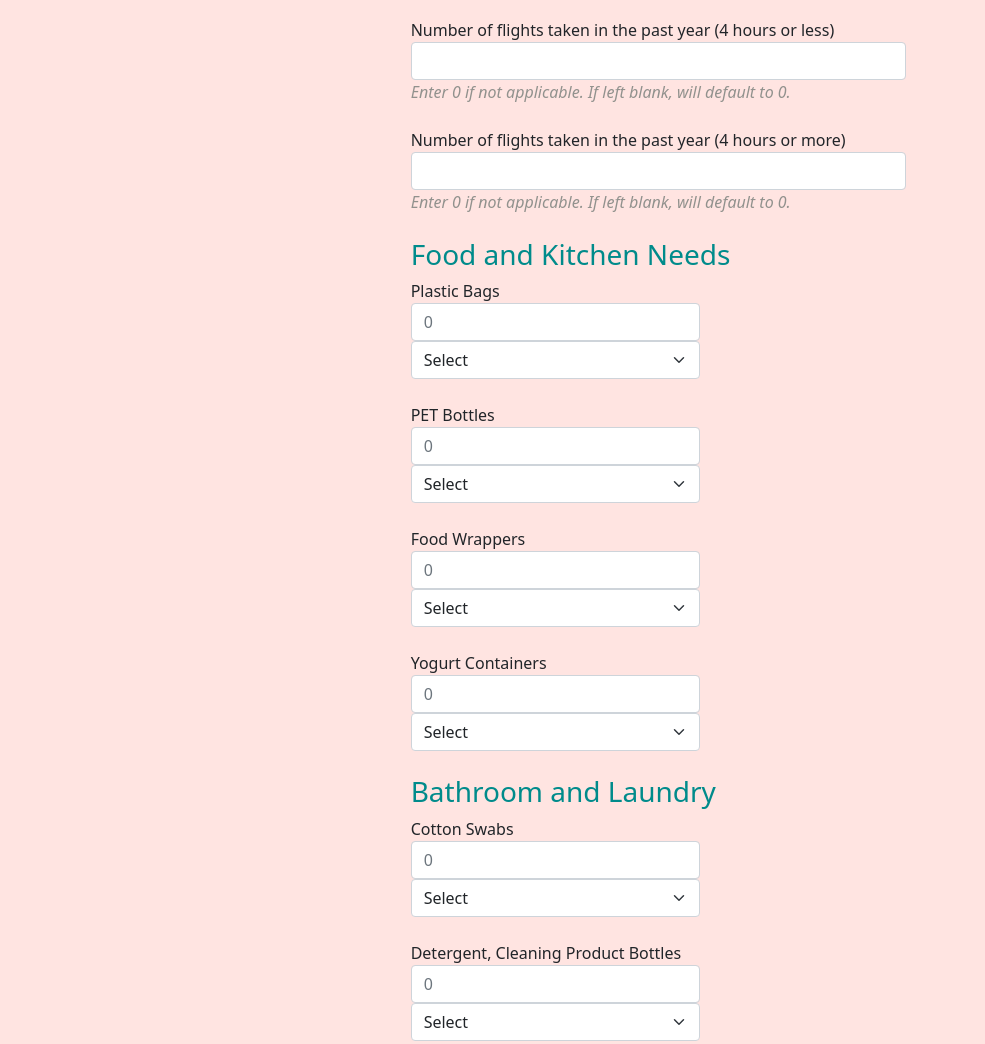
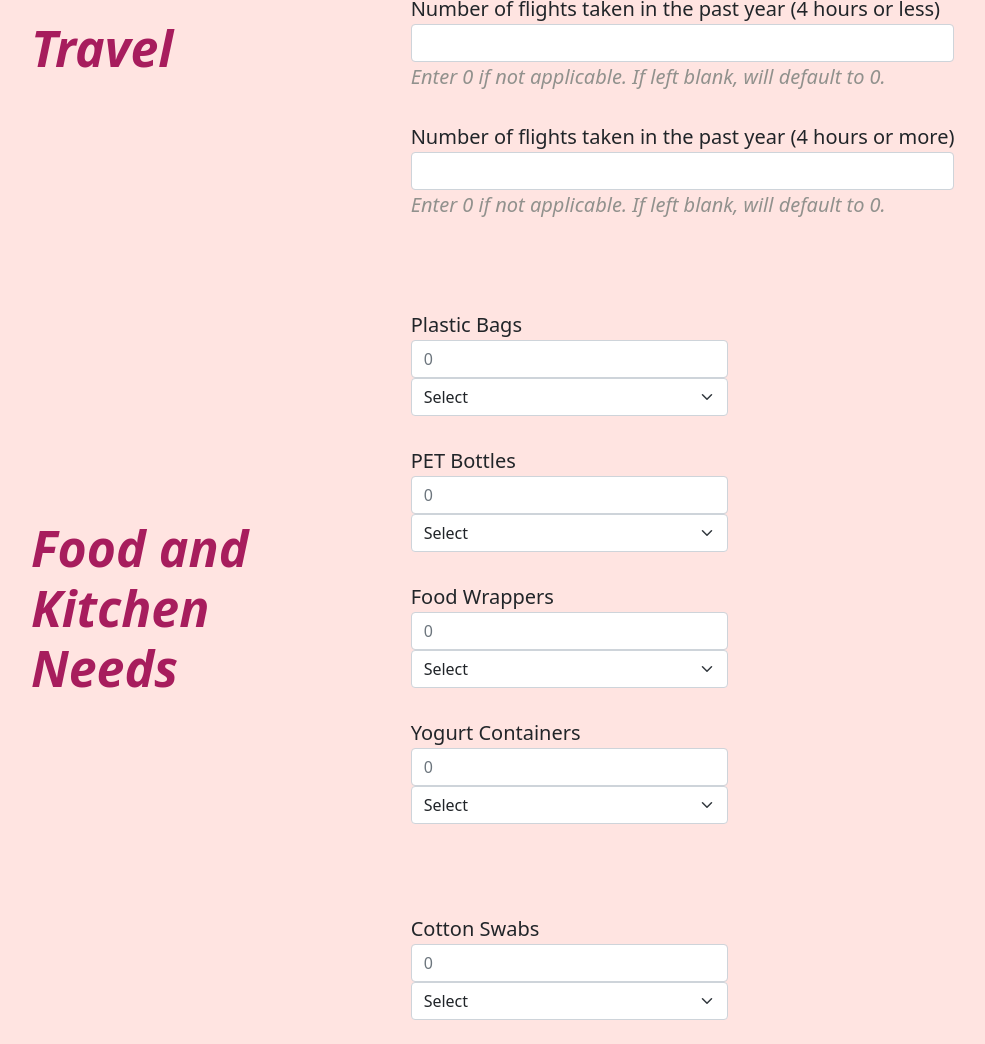
Before and after one commit to shreya-jpg/cocal-website, a plain HTML site: page index.html in a window 1280 px wide. Shown: the part 730-1774 px from the top of the page, without its empty margins (56-1041 px from the left). Drawn offline with nearby package versions, Linux system fonts and the light colour scheme; a script that the page names is missing; some icons are missing.

Commit message:
Update index.html

```diff
--- a/index.html
+++ b/index.html
@@ -13,6 +13,18 @@
         rel="stylesheet">
     <link rel="stylesheet" type="text/css" href="style.css">
     <title>CoCAL</title>
+	    <style>
+        #travel-label{
+            padding-left: 75px;
+            font-size: 50px;
+            font-weight: bolder;
+            font-style: italic;
+            color: rgb(167, 29, 93);
+        }
+        #form{
+            font-size: 20px;
+        }
+    </style>
 </head>
 
 <body>
@@ -194,12 +206,22 @@
     <div class="container-fluid">
 		<div class="row">
 			<div class="col-xs-12 col-sm-4 col-md-4 col-lg-4">
-				<section ></section>
+				<section ><br><br><br><br><br><br><br><br>
+                    <h3 class="form-section-label" id="travel-label"><i class="fa fa-globe" aria-hidden="true"></i>
+                        Travel</h3><br><br><br><br><br><br><br><br><br><br><br><br><br><br><br><br><br><br>
+
+                    <h3 class="form-section-label travel" id="travel-label"><i class="fa fa-globe" aria-hidden="true"></i>
+                        Food and Kitchen Needs</h3><br><br><br><br><br><br><br><br><br><br><br><br><br><br><br><br><br><br><br><br><br><br>
+                        <h3 class="form-section-label" id="travel-label"><i class="fa fa-globe" aria-hidden="true"></i>
+                            Bathroom and Laundry</h3><br><br><br><br><br><br><br><br><br><br><br><br><br><br><br><br><br><br><br><br><br><br<br><br><br><br><br><br><br>><br><br>
+
+                    <h3 class="form-section-label" id="travel-label"><i class="fa fa-globe" aria-hidden="true"></i>
+                        Disposable Containers and Packaging</h3>
+                </section>
 			</div>
             <div id="form">
                 <form>
-                    <h3 class="form-section-label" id="travel-label"><i class="fa fa-globe" aria-hidden="true"></i>
-                        Travel</h3>
+
                     <div class="form-group">
                         <label for="car">Annual miles driven on your car</label>
                         <input class="form-control" id="car" type="number" min="0" step="1">
@@ -215,9 +237,7 @@
                         <input class="form-control" id="flights-4-more" type="number" min="0" step="1">
                         <span class="help-block">Enter 0 if not applicable. If left blank, will default to 0.</span>
                     </div><br>
-
-                    <h3 class="form-section-label" id="travel-label"><i class="fa fa-globe" aria-hidden="true"></i>
-                        Food and Kitchen Needs</h3>
+                    <br><br>
                     <div class="col-7">
                         <label for="inlineFormInputGroupUsername">Plastic Bags</label>
                         <div class="input-group">
@@ -291,10 +311,8 @@
                         </select>
                       </div>
 
-                    <br>
+                    <br><br><br>
 
-                    <h3 class="form-section-label" id="travel-label"><i class="fa fa-globe" aria-hidden="true"></i>
-                        Bathroom and Laundry</h3>
                     <div class="col-7">
                         <label for="inlineFormInputGroupUsername">Cotton Swabs</label>
                         <div class="input-group">
@@ -404,10 +422,8 @@
                         </select>
                       </div>
 
-                    <br>
+                    <br><br><br>
 
-                    <h3 class="form-section-label" id="travel-label"><i class="fa fa-globe" aria-hidden="true"></i>
-                        Disposable Containers and Packaging</h3>
                     <div class="col-7">
                         <label for="inlineFormInputGroupUsername">Take-away plastic boxes</label>
                         <div class="input-group">
@@ -522,7 +538,6 @@
                 </form>
             </div>
             <!--
-
             <div id="results" class="text-center">
                 <h1 id="score"></h1>
                 <br>
@@ -537,7 +552,6 @@
                 <br>
                 <br>
                 <button id="recalculate-btn" type="button" class="btn btn-success btn-lg btn-block">Recalculate</button>
-
                 <table class="calcgraph" style="margin: auto;">
                     <tbody>
                         <tr class="calcgraph">
```
